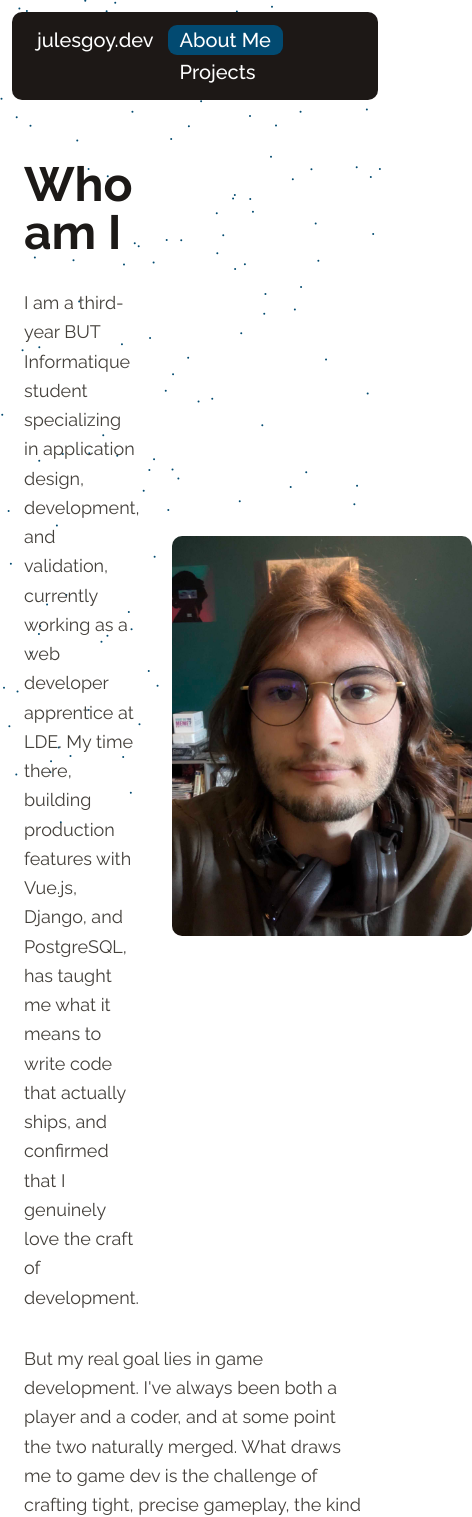
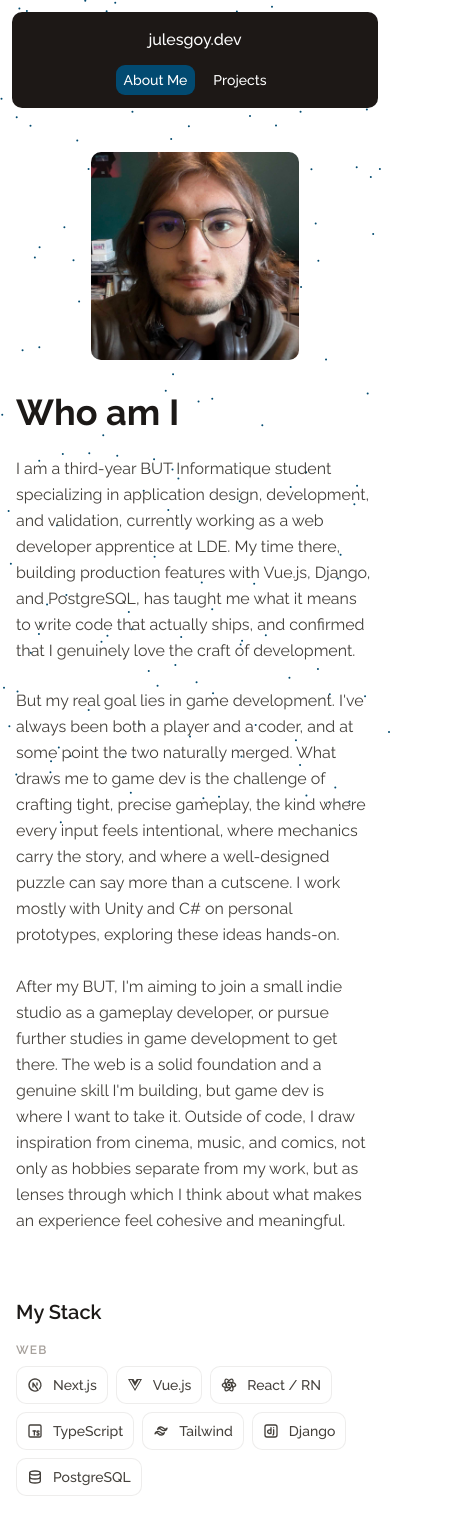
Before and after one commit to Witchoy/portfolio-nextjs, a Next.js app: page /about in a window 390 px wide. Shown: the top 1517 px of the page, 472 px wide, since content can reach past the window. Built offline with nearby package versions, Linux system fonts and the light colour scheme.

Commit message:
feat: improved general responsivness

```diff
--- a/app/about/page.tsx
+++ b/app/about/page.tsx
@@ -18,14 +18,14 @@ export default function AboutMe() {
     <main id="main-content" className="flex flex-col">
       <DotsBackground />
       <MenuBar />
-      <div className="flex-1 flex justify-center items-center px-6 py-12">
-        <div className="max-w-4xl w-full">
-          <div className="flex gap-8 items-center">
-            <div className="flex flex-col">
-              <h1 className="text-5xl font-bold text-stone-900 mb-8">
+      <div className="flex-1 px-4 py-8 sm:px-6 sm:py-12">
+        <div className="mx-auto w-full max-w-4xl">
+          <div className="flex flex-col-reverse gap-8 md:flex-row md:items-center md:gap-10">
+            <div className="flex-1">
+              <h1 className="mb-6 text-4xl font-bold text-stone-900 sm:text-5xl">
                 Who am I
               </h1>
-              <p className="text-lg text-stone-700 leading-relaxed flex-1">
+              <p className="text-base text-stone-700 leading-relaxed sm:text-lg">
                 I am a third-year BUT Informatique student specializing in
                 application design, development, and validation, currently
                 working as a web developer apprentice at LDE. My time there,
@@ -35,18 +35,18 @@ export default function AboutMe() {
                 development.
               </p>
             </div>
-            <div className="flex-shrink-0">
+            <div className="mx-auto shrink-0 md:mx-0">
               <Image
                 src="/me.jpg"
                 width={300}
                 height={300}
                 alt="Picture of me"
-                className="rounded-lg"
+                className="h-52 w-52 rounded-lg object-cover sm:h-64 sm:w-64 md:h-[300px] md:w-[300px]"
               />
             </div>
           </div>
-          <div className="mt-8">
-            <p className="text-lg text-stone-700 leading-relaxed">
+          <div className="mt-6 sm:mt-8">
+            <p className="text-base text-stone-700 leading-relaxed sm:text-lg">
               But my real goal lies in game development. I've always been both a
               player and a coder, and at some point the two naturally merged.
               What draws me to game dev is the challenge of crafting tight,
@@ -60,9 +60,9 @@ export default function AboutMe() {
               gameplay developer, or pursue further studies in game development
               to get there. The web is a solid foundation and a genuine skill
               I'm building, but game dev is where I want to take it. Outside of
-              code, I draw inspiration from cinema, music, and comics, not only as
-              hobbies separate from my work, but as lenses through which I think
-              about what makes an experience feel cohesive and meaningful.
+              code, I draw inspiration from cinema, music, and comics, not only
+              as hobbies separate from my work, but as lenses through which I
+              think about what makes an experience feel cohesive and meaningful.
             </p>
           </div>
         </div>
--- a/app/projects/page.tsx
+++ b/app/projects/page.tsx
@@ -13,8 +13,8 @@ export default function Projects() {
     <main id="main-content" className="min-h-screen flex flex-col">
       <DotsBackground />
       <MenuBar />
-      <div className="flex-1 flex items-center justify-center">
-        <h1 className="text-2xl">
+      <div className="flex-1 flex items-center justify-center px-4 py-10 sm:px-6">
+        <h1 className="max-w-2xl text-center text-xl text-stone-800 sm:text-2xl">
           This page is in development thank you for your understanding.
         </h1>
       </div>
--- a/components/footer.tsx
+++ b/components/footer.tsx
@@ -4,12 +4,14 @@ import { TbBrandGithub } from "react-icons/tb";
 
 export default function Footer() {
   return (
-    <footer className="flex items-center justify-between gap-3 bg-taupe-900 text-white m-3 p-8 rounded-lg">
-      <p className="inline-flex items-center gap-1">
+    <footer className="m-3 flex flex-col gap-3 rounded-lg bg-taupe-900 p-4 text-white sm:flex-row sm:items-center sm:justify-between sm:p-6 md:p-8">
+      <p className="inline-flex items-center justify-center gap-1 text-sm sm:justify-start sm:text-base">
         Jules Goy <LuCopyright size={16} aria-hidden="true" />
       </p>
-      <p>Made with coffee and croissants</p>
-      <Button variant="ghost_sky" asChild>
+      <p className="text-center text-sm sm:text-base">
+        Made with coffee and croissants
+      </p>
+      <Button variant="ghost_sky" className="self-center sm:self-auto" asChild>
         <a
           href="https://github.com/Witchoy"
           target="_blank"
--- a/components/menu-bar.tsx
+++ b/components/menu-bar.tsx
@@ -15,37 +15,40 @@ export default function MenuBar() {
 
   return (
     <header className="m-3">
-      <nav
-        aria-label="Primary"
-        className="flex justify-between bg-taupe-900 rounded-lg p-3"
-      >
-        <div>
+      <nav aria-label="Primary" className="rounded-lg bg-taupe-900 p-3">
+        <div className="flex flex-col gap-2 sm:flex-row sm:items-center sm:justify-between">
+          <div className="flex justify-center sm:justify-start">
             <Button
               variant={pathname === "/" ? "sky" : "ghost_sky"}
-            className="p-3"
+              className="p-2 sm:p-3"
               asChild
             >
               <Link href="/" aria-label="Go to homepage">
-              <span className="text-white text-xl">julesgoy.dev</span>
+                <span className="text-base text-white sm:text-xl">
+                  julesgoy.dev
+                </span>
               </Link>
             </Button>
           </div>
-        <div>
+          <div className="flex flex-wrap items-center justify-center gap-2 sm:justify-end">
             {menuBar.map((item) => (
               <Button
                 key={item.name}
                 variant={isActive(item.url) ? "sky" : "ghost_sky"}
-              className="p-3"
+                className="p-2 sm:p-3"
                 asChild
               >
                 <Link
                   href={item.url}
                   aria-current={isActive(item.url) ? "page" : undefined}
                 >
-                <span className="text-white text-xl">{item.name}</span>
+                  <span className="text-sm text-white sm:text-lg md:text-xl">
+                    {item.name}
+                  </span>
                 </Link>
               </Button>
             ))}
+          </div>
         </div>
       </nav>
     </header>
--- a/components/pages/home-page.tsx
+++ b/components/pages/home-page.tsx
@@ -19,13 +19,12 @@ export default function HomePage() {
     <main id="main-content" className="min-h-screen flex flex-col">
       <DotsBackground />
       <MenuBar />
-      <div className="flex-1 flex justify-center items-center">
-        <div className="text-stone-900 text-center">
-          <h1 className="text-5xl md:text-9xl font-light">
+      <div className="flex-1 flex items-center justify-center px-4 py-10 sm:px-6 sm:py-12">
+        <div className="max-w-5xl text-stone-900 text-center">
+          <h1 className="text-4xl sm:text-6xl lg:text-8xl xl:text-9xl font-light leading-tight">
             Hey{" "}
             <PiHandWaving
-              size={84}
-              className="wave inline align-middle"
+              className="wave inline align-middle text-4xl sm:text-6xl lg:text-7xl"
               aria-hidden="true"
             />{" "}
             I'm{" "}
@@ -37,31 +36,28 @@ export default function HomePage() {
               Jules Goy
             </motion.strong>
           </h1>
-          <p className="text-2xl md:text-5xl text-stone-700">
+          <p className="mt-4 text-xl sm:text-3xl lg:text-5xl text-stone-700 leading-tight">
             Turning croissants{" "}
             <LuCroissant
-              size={28}
-              className="inline align-middle"
+              className="inline align-middle text-xl sm:text-2xl"
               aria-hidden="true"
             />{" "}
             and coffee{" "}
             <LuCoffee
-              size={28}
-              className="inline align-middle"
+              className="inline align-middle text-xl sm:text-2xl"
               aria-hidden="true"
             />{" "}
             into code{" "}
             <LuCodeXml
-              size={28}
-              className="inline align-middle"
+              className="inline align-middle text-xl sm:text-2xl"
               aria-hidden="true"
             />
           </p>
-          <p className="text-xl text-stone-600">
+          <p className="mx-auto mt-4 max-w-3xl text-base sm:text-lg lg:text-xl text-stone-600 leading-relaxed">
             Junior French developer passionate about gameplay programming and
             creating clean code.
           </p>
-          <Button variant="taupe_sky" className="my-6" asChild>
+          <Button variant="taupe_sky" className="my-6 sm:my-8" asChild>
             <Link href="/projects">
               <span className="inline-flex items-center gap-2">
                 View my projects
@@ -71,7 +67,7 @@ export default function HomePage() {
           </Button>
         </div>
       </div>
-      <div className="flex mb-3 justify-center align-center">
+      <div className="mb-3 flex justify-center px-2 sm:px-0">
         <SocialLinks />
       </div>
     </main>
--- a/components/social-links.tsx
+++ b/components/social-links.tsx
@@ -5,18 +5,26 @@ export default function SocialLinks() {
   return (
     <nav
       aria-label="Social links"
-      className="flex bg-taupe-900 m-3 p-3 rounded-lg"
+      className="m-3 flex flex-wrap items-center justify-center gap-2 rounded-lg bg-taupe-900 p-3"
     >
       {socialLinks.map((item) => (
-        <Button key={item.name} variant="ghost_sky" asChild>
+        <Button
+          key={item.name}
+          variant="ghost_sky"
+          className="px-2 sm:px-3"
+          asChild
+        >
           <a
             href={item.url}
             target="_blank"
             rel="noopener noreferrer"
             aria-label={`${item.name} (opens in a new tab)`}
           >
-            <item.icon className="text-white text-xl" aria-hidden="true" />
-            <span className="text-xl text-white">{item.name}</span>
+            <item.icon
+              className="text-lg text-white sm:text-xl"
+              aria-hidden="true"
+            />
+            <span className="text-sm text-white sm:text-base">{item.name}</span>
           </a>
         </Button>
       ))}
--- a/components/stack.tsx
+++ b/components/stack.tsx
@@ -4,26 +4,28 @@ import { Item, ItemContent, ItemMedia, ItemTitle } from "@/components/ui/item";
 export default function Stack() {
   const categories = ["Web", "Game Dev", "Tools"];
   return (
-    <section className="px-6 py-8">
-      <div className="max-w-4xl w-full mx-auto">
-        <h2 className="text-2xl font-semibold text-stone-900 mb-3">My Stack</h2>
-        <div className="flex flex-row flex-wrap gap-3 justify-center">
+    <section className="px-4 py-8 sm:px-6 sm:py-10">
+      <div className="mx-auto w-full max-w-4xl">
+        <h2 className="mb-4 text-xl font-semibold text-stone-900 sm:text-2xl">
+          My Stack
+        </h2>
+        <div className="space-y-5">
           {categories.map((cat) => (
             <div key={cat} className="w-full">
-              <p className="text-xs font-semibold text-stone-400 uppercase tracking-widest mb-2 mt-4">
+              <p className="mb-2 text-xs font-semibold uppercase tracking-widest text-stone-400">
                 {cat}
               </p>
-              <div className="flex flex-row flex-wrap gap-3">
+              <div className="flex flex-wrap gap-2 sm:gap-3">
                 {tech.stack
                   .filter((item) => item.category === cat)
                   .map((item) => (
                     <Item
                       key={item.name}
-                      className="w-fit border border-stone-200/70 bg-white/70 backdrop-blur-sm"
+                      className="w-fit border border-stone-200/70 bg-white/70 px-2.5 py-2 backdrop-blur-sm sm:px-3 sm:py-2.5"
                     >
                       <ItemMedia>
                         {item.icon ? (
-                          <item.icon size={24} className="text-stone-700" />
+                          <item.icon className="text-stone-700 text-base sm:text-lg" />
                         ) : (
                           <span
                             className="inline-block size-2 rounded-full bg-stone-400"
@@ -32,7 +34,7 @@ export default function Stack() {
                         )}
                       </ItemMedia>
                       <ItemContent>
-                        <ItemTitle className="text-lg text-stone-700">
+                        <ItemTitle className="text-sm text-stone-700 sm:text-base">
                           {item.name}
                         </ItemTitle>
                       </ItemContent>
@@ -42,7 +44,7 @@ export default function Stack() {
             </div>
           ))}
         </div>
-        <p className="mt-4 max-w-4xl text-lg text-stone-700 leading-relaxed">
+        <p className="mt-5 max-w-4xl text-base text-stone-700 leading-relaxed sm:text-lg">
           {tech.description}
         </p>
       </div>
--- a/components/timeline/timeline-item.tsx
+++ b/components/timeline/timeline-item.tsx
@@ -20,7 +20,7 @@ export default function TimelineItem({
 
   return (
     <motion.li
-      className="relative flex gap-5 group list-none"
+      className="relative flex gap-3 sm:gap-5 group list-none"
       whileInView={reduceMotion ? undefined : { opacity: 1, x: 0 }}
       initial={reduceMotion ? false : { opacity: 0, x: -20 }}
       viewport={
@@ -36,19 +36,21 @@ export default function TimelineItem({
       }
     >
       <div className="relative flex flex-col items-center shrink-0">
-        <div className="size-2 rounded-full bg-sky-300 mt-2 shrink-0 z-10" />
+        <div className="mt-2 size-1.5 shrink-0 rounded-full bg-sky-300 z-10 sm:size-2" />
         {!isLast && (
-          <div className="flex-1 w-px mt-1 bg-gradient-to-b from-slate-200 via-slate-100 to-transparent" />
+          <div className="mt-1 flex-1 w-px bg-gradient-to-b from-slate-200 via-slate-100 to-transparent" />
         )}
       </div>
 
       <div className="pb-10 flex-1 min-w-0">
-        <p className="inline-flex items-center mb-2 font-semibold text-sky-500 border border-sky-100 rounded-full px-3 py-0.5">
+        <p className="mb-2 inline-flex items-center rounded-full border border-sky-100 px-2.5 py-0.5 text-xs font-semibold text-sky-500 sm:px-3 sm:text-sm">
           {date}
         </p>
 
-        <motion.div className="relative rounded-2xl overflow-hidden border border-slate-100 bg-white px-5 py-4">
-          <h3 className="text-sm font-semibold text-slate-800 mb-1">{title}</h3>
+        <motion.div className="relative overflow-hidden rounded-2xl border border-slate-100 bg-white px-4 py-3 sm:px-5 sm:py-4">
+          <h3 className="mb-1 text-sm font-semibold text-slate-800 sm:text-base">
+            {title}
+          </h3>
           <div className="text-sm text-slate-500 leading-relaxed">
             {content}
           </div>
--- a/components/timeline/timeline.tsx
+++ b/components/timeline/timeline.tsx
@@ -19,9 +19,9 @@ export default function Timeline({ title, items }: TimelineProps) {
   const reduceMotion = useReducedMotion();
 
   return (
-    <section className="w-full max-w-2xl mx-auto px-4 py-12">
+    <section className="w-full max-w-4xl mx-auto px-4 py-10 sm:px-6 sm:py-12">
       <motion.header
-        className="mb-10"
+        className="mb-8 sm:mb-10"
         initial={reduceMotion ? false : { opacity: 0, y: -14 }}
         animate={reduceMotion ? undefined : { opacity: 1, y: 0 }}
         transition={
@@ -31,15 +31,15 @@ export default function Timeline({ title, items }: TimelineProps) {
         }
       >
         <div className="flex items-center gap-3 mb-1.5">
-          <h2 className="text-xl font-bold tracking-tight text-slate-800">
+          <h2 className="text-lg font-bold tracking-tight text-slate-800 sm:text-xl">
             {title}
           </h2>
         </div>
 
-        <div className="mt-6 ml-11 h-px bg-gradient-to-r from-sky-200 via-slate-200 to-transparent" />
+        <div className="mt-4 h-px bg-gradient-to-r from-sky-200 via-slate-200 to-transparent sm:mt-6 sm:ml-11" />
       </motion.header>
 
-      <ol>
+      <ol className="space-y-1 sm:space-y-0">
         {items.map((item, index) => (
           <TimelineItem
             key={index}
```
Lines whose indentation alone changed are shown as unchanged.
